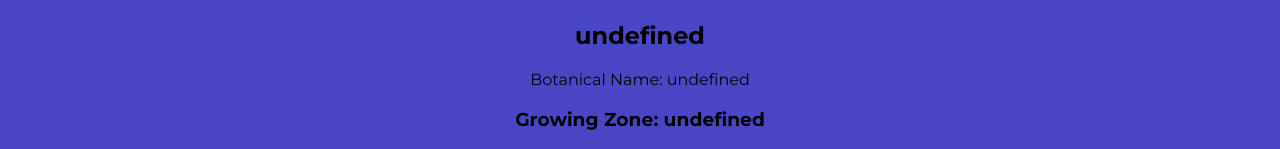
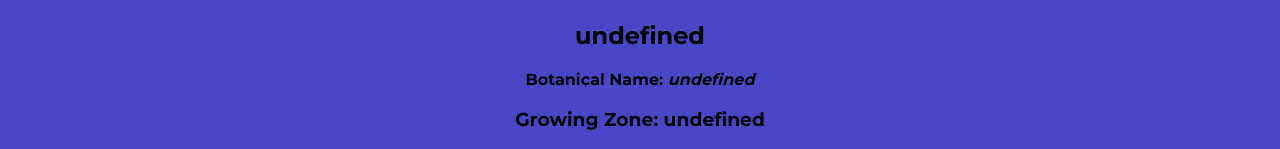
Before and after one commit to irmakerdem/treezy, a React app: page /trees/1 in a window 1280 px wide. Shown: the part 183-332 px from the top of the page. Built offline with nearby package versions, Linux system fonts and the light colour scheme; no server answers.

Commit message:
Italicize Latin names

```diff
--- a/src/components/DetailsContainer/DetailsContainer.css
+++ b/src/components/DetailsContainer/DetailsContainer.css
@@ -24,6 +24,10 @@
   text-align: center;
 }
 
+.details-top {
+  font-weight: 600;
+}
+
 ul, li {
   background-color: rgb(255, 0, 247);
 }
--- a/src/components/DetailsContainer/DetailsContainer.js
+++ b/src/components/DetailsContainer/DetailsContainer.js
@@ -15,7 +15,7 @@
        <>
          <div className="details-top">
             <h2>{`${selectedTree.tree_name}`}</h2>
-            <p>{`Botanical Name: ${selectedTree.botanical_name}`}</p>
+            <p>{`Botanical Name: `} <i>{`${selectedTree.botanical_name}`}</i></p>
             <h3>{`Growing Zone: ${selectedTree.growing_zone}`}</h3>
             <section className='detail-images'>
                <div className="main-image">
```
